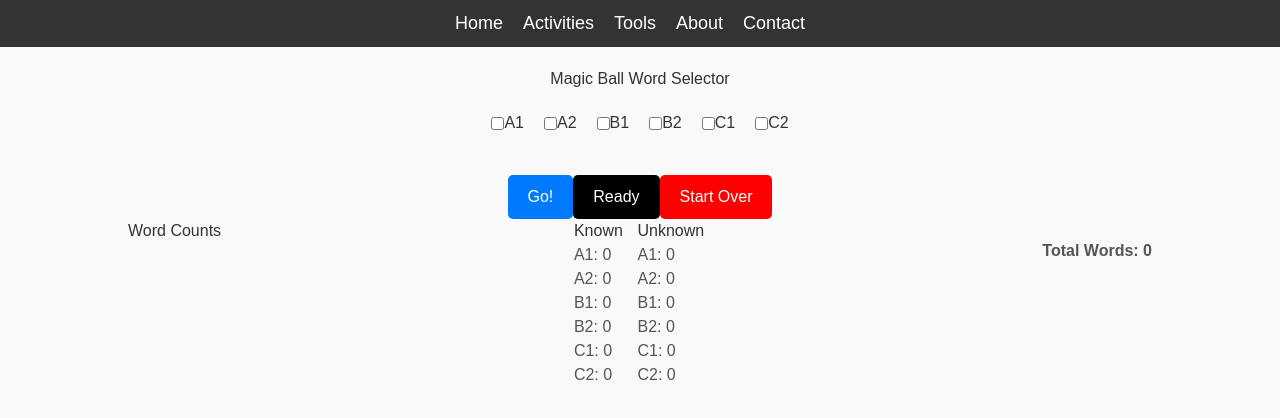
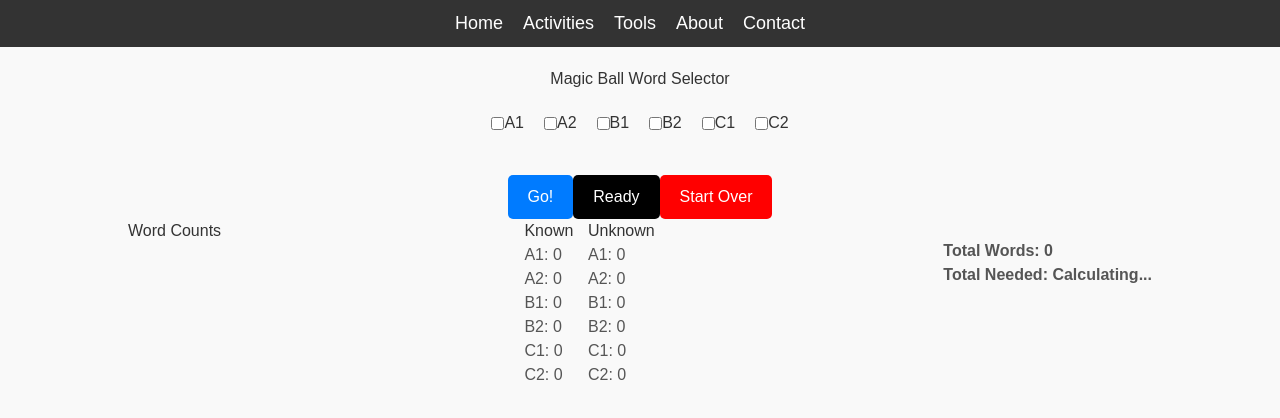
Before and after one commit to teachtudor/main, a Next.js app: page /blog/5 in a window 1280 px wide. Shown: the top 418 px of the page. Built offline with nearby package versions, Linux system fonts and the light colour scheme.

Commit message:
total number printed

```diff
--- a/src/app/blog/5/page.js
+++ b/src/app/blog/5/page.js
@@ -18,14 +18,14 @@
 //   const [isReady, setIsReady] = useState(false);
 //   const [isTesting, setIsTesting] = useState(false); // Track if testing is in progress
 
-//   // Auto-start testing when levels are selected
-//   useEffect(() => {
-//     if (selectedLevels.length > 0) {
-//       setIsTesting(true);
-//     }
-//     // Parse the CSV file directly after page loads
-//     parseCSVFile();
-//   }, [selectedLevels]);
+  // // Auto-start testing when levels are selected
+  // useEffect(() => {
+  //   if (selectedLevels.length > 0) {
+  //     setIsTesting(true);
+  //   }
+  //   // Parse the CSV file directly after page loads
+  //   parseCSVFile();
+  // }, [selectedLevels]);
 
 //   // Parse CSV using PapaParse
 //   const parseCSVFile = () => {
@@ -367,7 +367,7 @@
 //   );
 // }
 
-//CODE MINIMUM AMOUNT OF WORDS
+//CODE 2 MINIMUM AMOUNT OF WORDS
 
 "use client";
 
@@ -388,17 +388,27 @@ export default function Home() {
 
   const [isReady, setIsReady] = useState(false);
   const [isTesting, setIsTesting] = useState(false); // Track if testing is in progress
+  const [minDisplayAmount, setMinDisplayAmount] = useState(null);
 
   // Auto-start testing when levels are selected
   useEffect(() => {
     if (selectedLevels.length > 0) {
       setIsTesting(true);
     }
-    // Fetch and parse the CSV file only on the client
-    if (typeof window !== 'undefined') {
-      parseCSVFile();
-    }
+    // Parse the CSV file directly after page loads
+    parseCSVFile();
   }, [selectedLevels]);
+
+  // Auto-start testing when levels are selected
+  // useEffect(() => {
+  //   if (selectedLevels.length > 0) {
+  //     setIsTesting(true);
+  //   }
+  //   // Fetch and parse the CSV file only on the client
+  //   if (typeof window !== 'undefined') {
+  //     parseCSVFile();
+  //   }
+  // }, [selectedLevels]);
 
   // Parse CSV using PapaParse
   const parseCSVFile = () => {
@@ -497,6 +507,7 @@ export default function Home() {
     return n;
   };
 
+
   // Calculate the results and perform statistical analysis
   const calculateResults = () => {
     const totalKnown = Object.values(knownWords).reduce((a, b) => a + b, 0);
@@ -505,6 +516,7 @@ export default function Home() {
 
     //Calculate the minimum sample size based on total words and desired margin of error (e.g., 5%)
     const minSampleSize = calculateSampleSize(0.5, 0.05, totalWords);
+    setMinDisplayAmount(minSampleSize);
 
     if (totalTested < minSampleSize) {
       setConfidenceMessage("You need more words for testing.");
@@ -638,6 +650,7 @@ export default function Home() {
 
           <div className="total-count">
             <p>Total Words: {getTotalWords()}</p>
+            <p>Total Needed: {minDisplayAmount !== null ? minDisplayAmount : "Calculating..."}</p>
           </div>
         </div>
 
```
